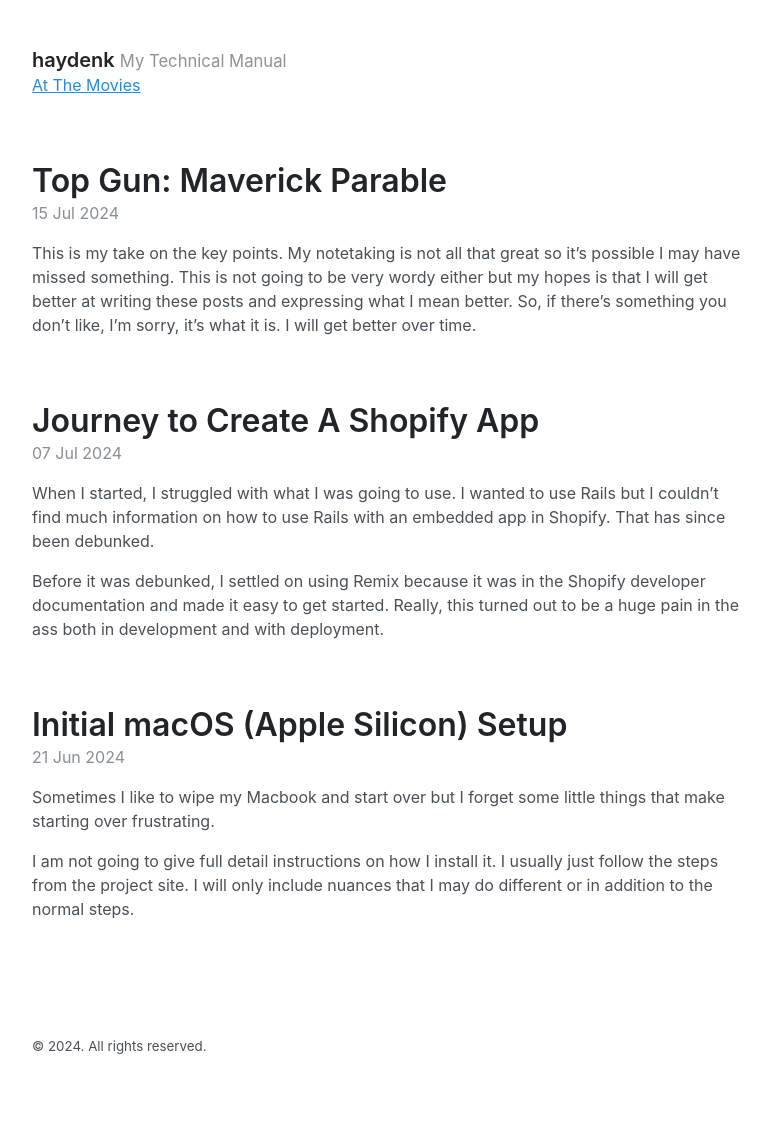
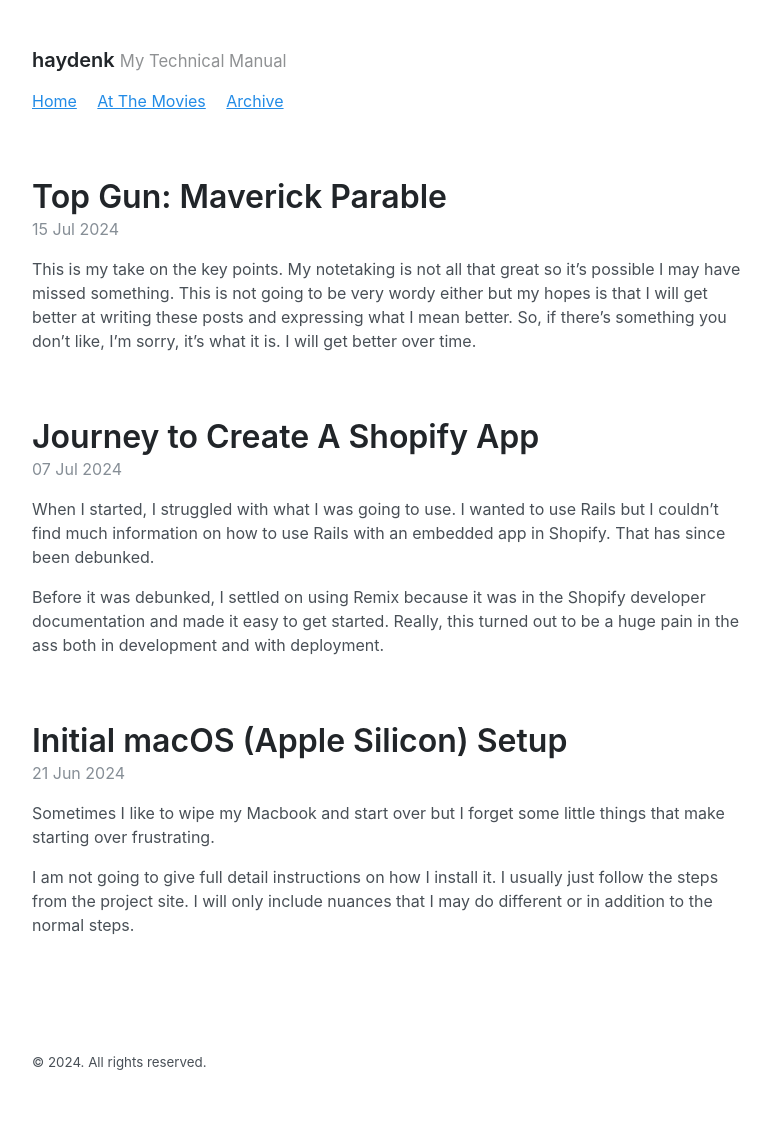
Before and after one commit to haydenk/haydenk.github.io, a Jekyll site: the page built from index.html, in a window 1280 px wide. Shown: the whole page, without its empty margins (248-1019 px from the left). Built offline with Jekyll 4.4.1, drawn with Linux system fonts in a browser that asks for light colours; the list of posts is cut into pages by our own code.

Commit message:
add menu links to header and update at the movies text.

```diff
--- a/_includes/header.html
+++ b/_includes/header.html
@@ -3,5 +3,9 @@
         <a href="{{ site.baseurl }}/" title="Home">{{ site.title }}</a>
         <small>{{ site.tagline }}</small>
     </h3>
-    <a href="/at-the-movies">At The Movies</a>
+    <nav>
+        <a href="/">Home</a>
+        <a href="/at-the-movies">At The Movies</a>
+        <a href="/archive">Archive</a>
+    </nav>
 </header>
--- a/assets/masthead.css
+++ b/assets/masthead.css
@@ -2,6 +2,18 @@
   padding-top: var(--spacer);
   padding-bottom: var(--spacer);
   margin-bottom: var(--spacer-3);
+
+  nav {
+    margin-top: var(--spacer);
+    a {
+      margin-left: var(--spacer);
+    }
+
+    a:first-child {
+      margin-left: 0;
+    }
+
+  }
 }
 
 .masthead-title {
```
Also changed, not shown: at_the_movies.md (+1 -2 lines).
